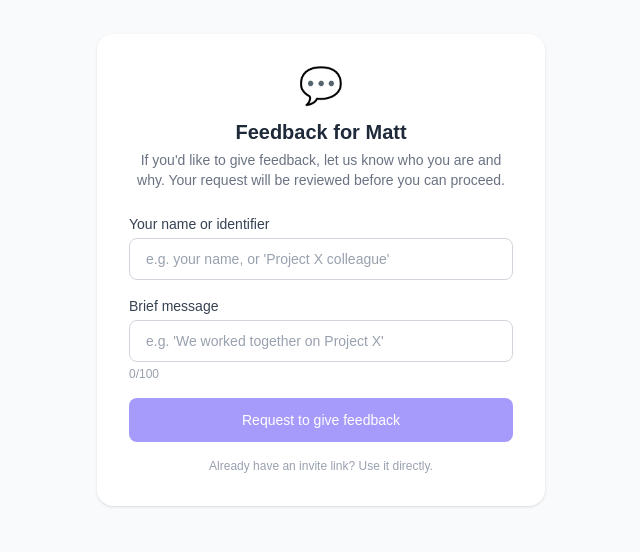
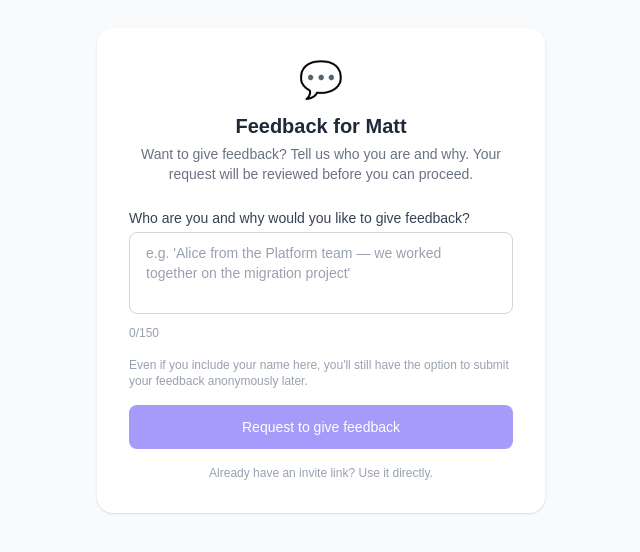
Before and after one commit to MattDevGH/feedback-app, a Next.js app: page / in a window 1280 px wide. Shown: the part 130-682 px from the top of the page, without its empty margins (319-959 px from the left). Built offline with nearby package versions, Linux system fonts and the light colour scheme.

Commit message:
refactor: simplify request form to single prompt, increase limit to 150 chars

```diff
--- a/src/app/api/tokens/request/route.ts
+++ b/src/app/api/tokens/request/route.ts
@@ -8,11 +8,12 @@ const requestSchema = z.object({
   name: z
     .string()
     .min(1, "Name is required")
+    .max(150, "Must be 150 characters or fewer")
     .refine((v) => v.trim().length > 0, { message: "Name must not be blank" }),
   message: z
     .string()
     .min(1, "Message is required")
-    .max(100, "Message must be 100 characters or fewer"),
+    .max(150, "Message must be 150 characters or fewer"),
 });
 
 // POST /api/tokens/request — public, creates a token with status "requested"
--- a/src/app/page.tsx
+++ b/src/app/page.tsx
@@ -6,7 +6,6 @@ import { PROFILE } from "@/lib/profile.config";
 type Status = "idle" | "submitting" | "success" | "error";
 
 export default function LandingPage() {
-  const [name, setName] = useState("");
   const [message, setMessage] = useState("");
   const [status, setStatus] = useState<Status>("idle");
   const [feedbackUrl, setFeedbackUrl] = useState("");
@@ -21,7 +20,7 @@ export default function LandingPage() {
       const res = await fetch("/api/tokens/request", {
         method: "POST",
         headers: { "Content-Type": "application/json" },
-        body: JSON.stringify({ name: name.trim(), message: message.trim() }),
+        body: JSON.stringify({ name: message.trim(), message: message.trim() }),
       });
 
       if (!res.ok) {
@@ -67,47 +66,37 @@ export default function LandingPage() {
           </div>
           <h1 className="text-xl font-semibold text-gray-800 mb-1">Feedback for {PROFILE.name}</h1>
           <p className="text-sm text-gray-500">
-            If you&apos;d like to give feedback, let us know who you are and why. Your request will
-            be reviewed before you can proceed.
+            Want to give feedback? Tell us who you are and why. Your request will be reviewed before
+            you can proceed.
           </p>
         </div>
 
         <form onSubmit={handleSubmit} noValidate>
           <div className="mb-4">
             <label
-              htmlFor="requester-name"
+              htmlFor="request-message"
               className="block text-sm font-medium text-gray-700 mb-1"
             >
-              Your name or identifier
+              Who are you and why would you like to give feedback?
             </label>
-            <input
-              id="requester-name"
-              type="text"
-              value={name}
-              onChange={(e) => setName(e.target.value)}
-              placeholder="e.g. your name, or 'Project X colleague'"
-              className="w-full rounded-lg border border-gray-300 px-4 py-2.5 text-sm text-gray-800 placeholder-gray-400 focus:outline-none focus:ring-2 focus:ring-indigo-500 focus:border-transparent"
+            <textarea
+              id="request-message"
+              value={message}
+              onChange={(e) => setMessage(e.target.value)}
+              maxLength={150}
+              rows={3}
+              placeholder={
+                "e.g. 'Alice from the Platform team \u2014 we worked together on the migration project'"
+              }
+              className="w-full rounded-lg border border-gray-300 px-4 py-2.5 text-sm text-gray-800 placeholder-gray-400 focus:outline-none focus:ring-2 focus:ring-indigo-500 focus:border-transparent resize-none"
             />
+            <p className="text-xs text-gray-400 mt-1">{message.length}/150</p>
           </div>
 
-          <div className="mb-4">
-            <label
-              htmlFor="requester-message"
-              className="block text-sm font-medium text-gray-700 mb-1"
-            >
-              Brief message
-            </label>
-            <input
-              id="requester-message"
-              type="text"
-              value={message}
-              onChange={(e) => setMessage(e.target.value)}
-              maxLength={100}
-              placeholder="e.g. 'We worked together on Project X'"
-              className="w-full rounded-lg border border-gray-300 px-4 py-2.5 text-sm text-gray-800 placeholder-gray-400 focus:outline-none focus:ring-2 focus:ring-indigo-500 focus:border-transparent"
-            />
-            <p className="text-xs text-gray-400 mt-1">{message.length}/100</p>
-          </div>
+          <p className="text-xs text-gray-400 mb-4">
+            Even if you include your name here, you&apos;ll still have the option to submit your
+            feedback anonymously later.
+          </p>
 
           {status === "error" && (
             <p role="alert" className="text-sm text-red-600 mb-4">
@@ -117,7 +106,7 @@ export default function LandingPage() {
 
           <button
             type="submit"
-            disabled={status === "submitting" || !name.trim() || !message.trim()}
+            disabled={status === "submitting" || message.trim().length === 0}
             className="w-full bg-indigo-600 text-white text-sm font-medium py-3 px-4 rounded-lg hover:bg-indigo-700 focus:outline-none focus:ring-2 focus:ring-offset-2 focus:ring-indigo-500 disabled:opacity-50 disabled:cursor-not-allowed transition-colors"
           >
             {status === "submitting" ? "Submitting\u2026" : "Request to give feedback"}
```
Also changed, not shown: 2 other files (tests, documents, lock files or other folders).
